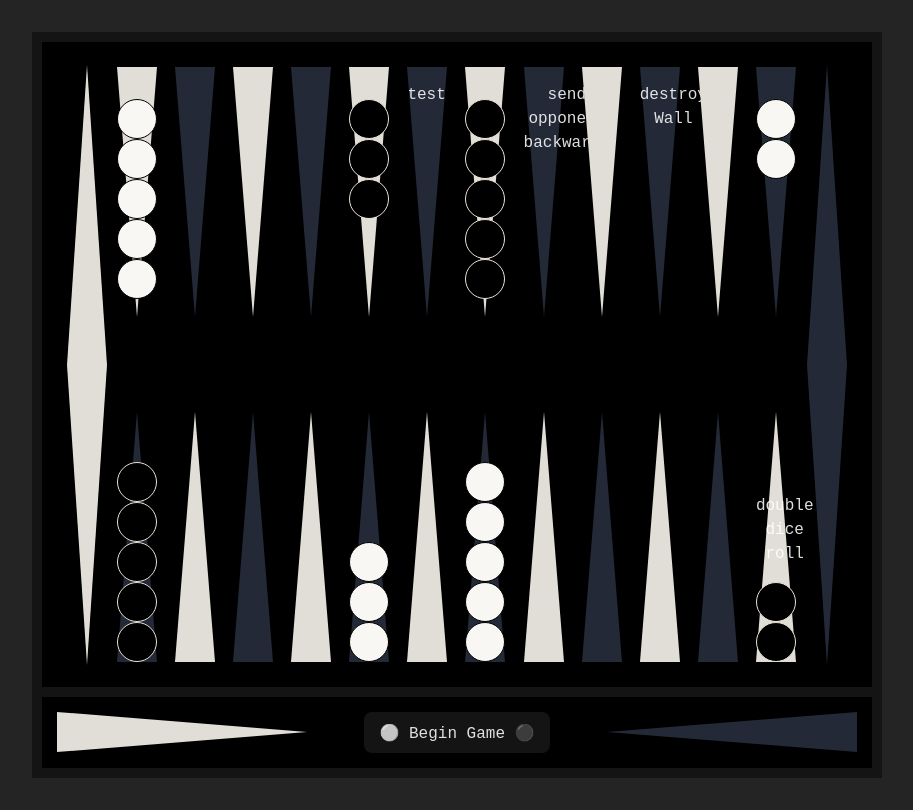
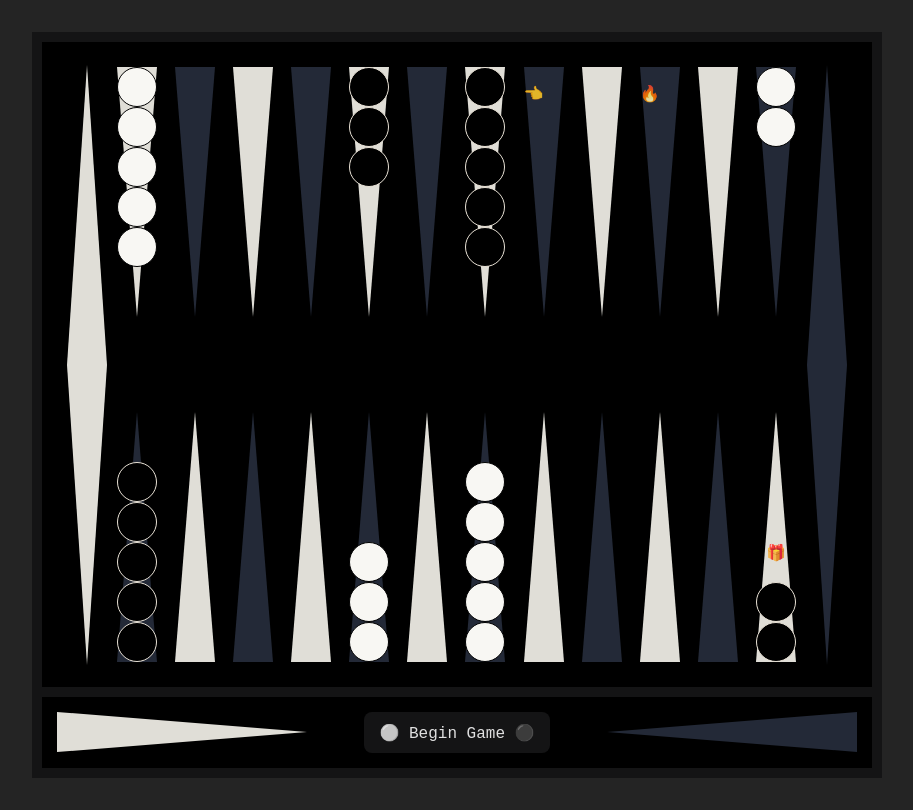
Before and after one commit to overtonjust/combatgammon, a React (Vite) app: page / in a window 1280 px wide. Shown: the whole page, without its empty margins (183-1096 px from the left). Built offline with nearby package versions, Linux system fonts and the light colour scheme.

Commit message:
updated gifts to be array of objects

```diff
--- a/src/frontend/BoardTop.tsx
+++ b/src/frontend/BoardTop.tsx
@@ -12,11 +12,15 @@ interface BoardProps {
 	thisMove: ThisMove;
 	select: any;
 }
+interface Gift {
+	desc: string;
+	icon: string;
+}
 
 export default function BoardTop(props: BoardProps) {
-	const [gifts, setGifts] = useState<Record<number, string>>({});
+	const [gifts, setGifts] = useState<Record<number, Gift>>({});
 
-	function randomizeGiftPositionsList(gifts: string[]) {
+	function randomizeGiftPositionsList(gifts: Gift[]): Record<number, Gift> {
 		const boardSize = 24;
 		// Create an array of all possible positions
 		const positions = Array.from({ length: boardSize }, (_, i) => i);
@@ -31,7 +35,7 @@ export default function BoardTop(props: BoardProps) {
 		}
 
 		// Map gifts to the shuffled positions, ensuring output is an object
-		const randomizedGifts: Record<number, string> = {};
+		const randomizedGifts: Record<number, Gift> = {};
 		for (let i = 0; i < gifts.length; i++) {
 			randomizedGifts[positions[i]] = gifts[i];
 		}
@@ -40,14 +44,12 @@ export default function BoardTop(props: BoardProps) {
 	}
 
 	useEffect(() => {
-		const giftItems = [
-			"double dice roll",
-			"send opponent backwards",
-			"destroy Wall",
-			"test",
+		const giftItems: Gift[] = [
+			{ desc: "double dice roll", icon: "🎁" },
+			{ desc: "send opponent backwards", icon: "👈" },
+			{ desc: "destroy Wall", icon: "🔥" },
 		];
 		setGifts(randomizeGiftPositionsList(giftItems));
-		console.log(gifts);
 	}, []);
 
 	return (
@@ -103,7 +105,7 @@ export default function BoardTop(props: BoardProps) {
 					"Red"
 				}
 			>
-				<p>{gifts[props.barIdx]}</p>
+				{gifts[props.barIdx] && <p>{gifts[props.barIdx].icon}</p>}
 				{props.bar.map(
 					(piece: string, pieceIdx: number) =>
 						pieceIdx < 6 && (
--- a/src/logic/events/moving.ts
+++ b/src/logic/events/moving.ts
@@ -36,6 +36,8 @@ export function movingPiece(
     return game;
   }
 
+  console.log(toBarIdx,'toBarIdx');
+  console.log(thisTurn.turnPlayer,'turn player');
   // Taking a piece out to end bar
   if (fromBarIdx === thisTurn.turnPlayer.endBarIdx) {
     thisTurn.turnPlayer.endBar.push(
```
